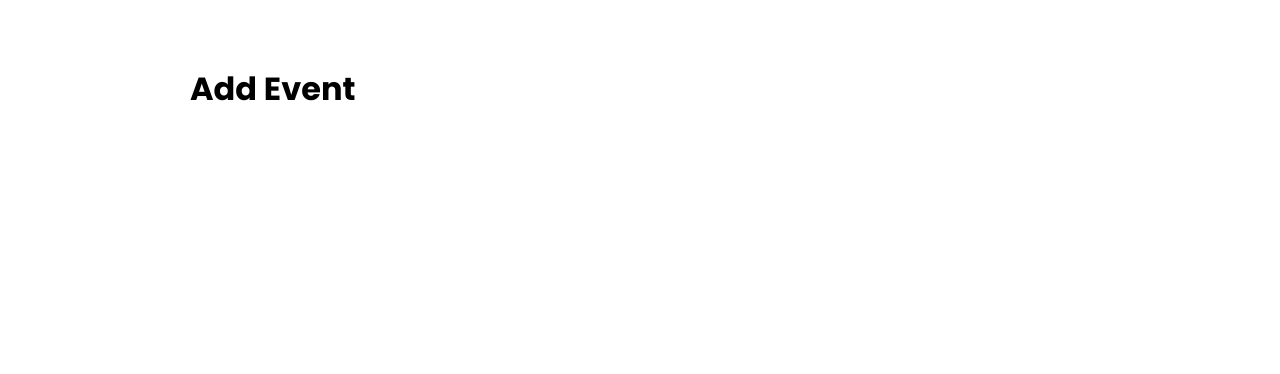
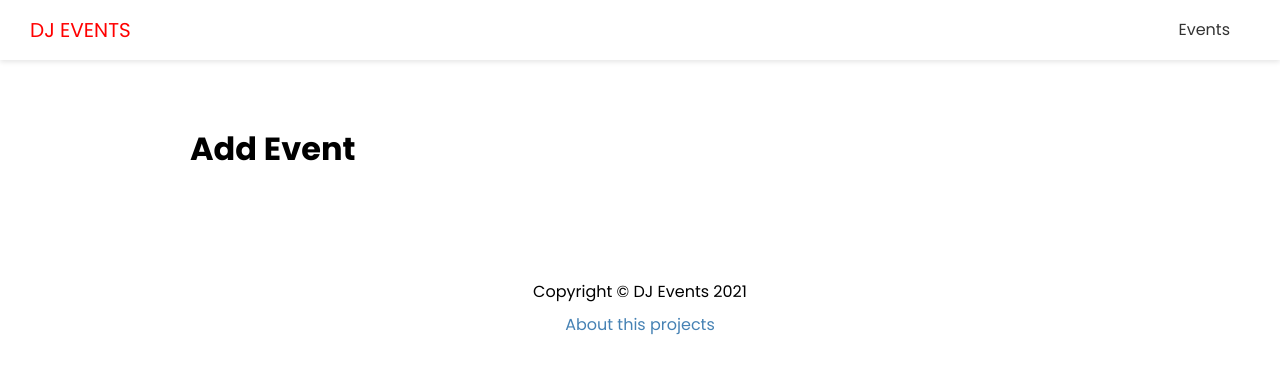
Before and after one commit to aloundoye/dj-events-frontend, a Next.js app: page /events/add in a window 1280 px wide. Shown: the top 374 px of the page. Built offline with nearby package versions, Linux system fonts and the light colour scheme.

Commit message:
create header and footer

```diff
--- /dev/null
+++ b/components/Footer.js
@@ -0,0 +1,13 @@
+import Link from "next/link";
+import styles from "../styles/Footer.module.css";
+
+export default function Footer() {
+  return (
+    <footer className={styles.footer}>
+      <p>Copyright &copy; DJ Events 2021</p>
+      <p>
+        <Link href="/about"> About this projects</Link>
+      </p>
+    </footer>
+  );
+}
--- /dev/null
+++ b/components/Header.js
@@ -0,0 +1,23 @@
+import styles from "../styles/Header.module.css";
+import Link from "next/link";
+export default function Header() {
+  return (
+    <header className={styles.header}>
+      <div className={styles.logo}>
+        <Link href="/">
+          <a>DJ Events</a>
+        </Link>
+      </div>
+
+      <nav>
+        <ul>
+          <li>
+            <Link href="/events">
+              <a>Events</a>
+            </Link>
+          </li>
+        </ul>
+      </nav>
+    </header>
+  );
+}
--- a/components/Layout.js
+++ b/components/Layout.js
@@ -1,5 +1,7 @@
 import Head from "next/head";
 import styles from "../styles/Layout.module.css";
+import Header from "./Header";
+import Footer from "./Footer";
 export default function Layout(props) {
   return (
     <div>
@@ -8,7 +10,9 @@
         <meta name="description" content={props.description} />
         <meta name="keywords" content={props.keywords} />
       </Head>
+      <Header />
       <div className={styles.container}>{props.children}</div>
+      <Footer />
     </div>
   );
 }
--- /dev/null
+++ b/styles/Footer.module.css
@@ -0,0 +1,8 @@
+.footer {
+  margin: 100px 0 40px;
+  text-align: center;
+}
+
+.footer p {
+  margin: 5px 0;
+}
--- /dev/null
+++ b/styles/Header.module.css
@@ -0,0 +1,56 @@
+.header {
+  display: flex;
+  justify-content: space-between;
+  align-items: center;
+  background: #fff;
+  color: #333;
+  height: 60px;
+  padding: 0 30px;
+  box-shadow: 0 2px 5px rgba(0, 0, 0, 0.1);
+}
+
+.header a {
+  color: #333;
+  margin-right: 20px;
+}
+
+.header a:hover {
+  color: #000;
+}
+.header ul {
+  display: flex;
+  align-items: center;
+  justify-content: center;
+  list-style: none;
+}
+
+.logo {
+  color: red;
+  font-size: 20px;
+  text-transform: uppercase;
+}
+
+.logo a {
+  color: red;
+}
+
+@media (max-width: 768px) {
+  .header {
+    flex-direction: column;
+    height: auto;
+  }
+
+  .header ul {
+    margin: 20px 0;
+    flex-direction: column;
+    text-align: center;
+  }
+
+  .header a {
+    margin-right: 0;
+  }
+
+  .logo {
+    margin: 20px 0;
+  }
+}
```
